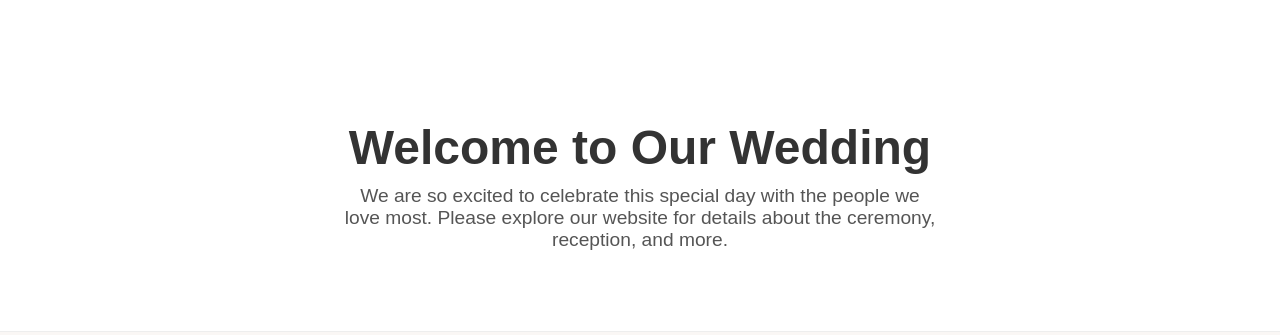
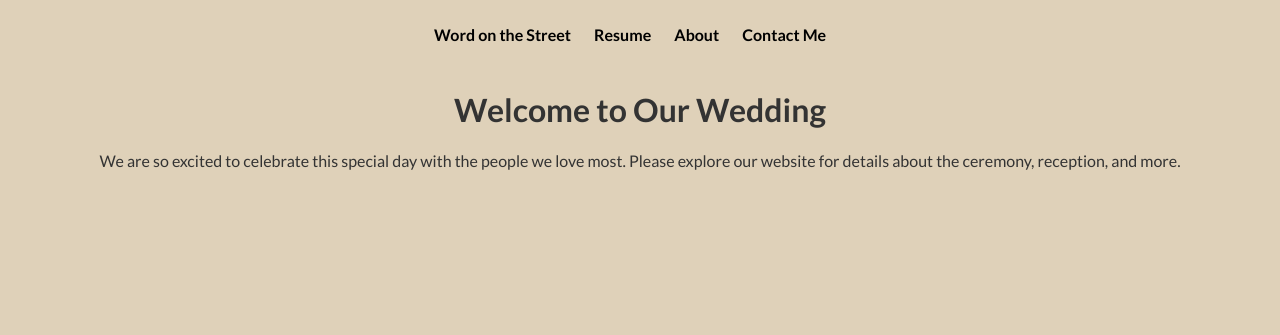
Before and after one commit to CarreonFamily/carreonfamily.github.io, a plain HTML site: page index.html in a window 1280 px wide. Drawn offline with Linux system fonts and the light colour scheme.

Commit message:
Cleaning up UI
Add Initial website bones

```diff
--- a/index.html
+++ b/index.html
@@ -4,39 +4,35 @@
   <meta charset="UTF-8" />
   <meta name="viewport" content="width=device-width, initial-scale=1.0" />
   <title>Our Wedding</title>
-  <style>
-    body {
-      font-family: Arial, sans-serif;
-      margin: 0;
-      padding: 0;
-      background: #faf7f5;
-      color: #333;
-      text-align: center;
-    }
-    .hero {
-      padding: 80px 20px;
-      background: #ffffff;
-      border-bottom: 1px solid #eee;
-    }
-    .hero h1 {
-      font-size: 3rem;
-      margin-bottom: 10px;
-    }
-    .hero p {
-      font-size: 1.2rem;
-      max-width: 600px;
-      margin: 0 auto;
-      color: #555;
-    }
-  </style>
+  <link rel="stylesheet" href="styles.css">
+
+  <link rel="preconnect" href="https://fonts.googleapis.com">
+  <link rel="preconnect" href="https://fonts.gstatic.com" crossorigin>
+  <link href="https://fonts.googleapis.com/css2?family=Lato:ital,wght@0,100;0,300;0,400;0,700;0,900;1,100;1,300;1,400;1,700;1,900&display=swap" rel="stylesheet">
+
 </head>
 <body>
-  <section class="hero">
-    <h1>Welcome to Our Wedding</h1>
-    <p>
-      We are so excited to celebrate this special day with the people we love most.
-      Please explore our website for details about the ceremony, reception, and more.
-    </p>
-  </section>
+  <div class="menu">
+    <div class="content">
+        <header class="header">
+                <div class="links">
+                    <h4><a href="wots.html">Word on the Street</a></h4>
+                    <h4>
+                        <!-- <input type="button" id="btn"> -->
+                        <a id="btn" href="Resume.pdf">Resume</a>
+                    </h4>
+                    <h4><a href="about.html">About</a></h4>
+                    <h4><a href="contact_me.html">Contact Me</a></h4>
+                </div>
+        </header>
+        <div class="intro">
+          <h1>Welcome to Our Wedding</h1>
+          <p>
+            We are so excited to celebrate this special day with the people we love most.
+            Please explore our website for details about the ceremony, reception, and more.
+          </p>
+        </div>
+    </div>
+</div>
 </body>
 </html>
--- /dev/null
+++ b/styles.css
@@ -0,0 +1,89 @@
+*{
+  font-family: 'Lato';
+}
+body {
+  margin: 0;
+  padding: 0;
+  background: #DFD1B9;
+  color: #333;
+  text-align: center;
+}
+a{
+  text-decoration: none;
+  color: black;
+}
+.links a:hover{
+  color: rgb(69, 69, 69);
+  opacity: .7;
+}
+.menu{
+  display: flex;
+  justify-content: center;
+  margin: auto;
+}
+
+.menu, h3{
+  padding: 0px 7px 0px 7px;
+}
+
+.header{
+  text-align: center;
+}
+
+.links h4{
+  display: inline-block;
+  margin: 25px 0px 25px 0px;
+  padding: 0px;
+}
+
+.links a{
+  margin-right: 20px;
+}
+
+.separator{
+  padding: 1px 0px 1px 0px;
+  margin:15px 0px 15px 0px;
+  border-bottom: 1px solid white;
+  border-top: 1px solid white;
+}
+
+.intro{
+  display: grid;
+  justify-content: center;
+}
+
+#welcome{
+  text-align: center;
+  font-size: xx-large;
+}
+
+.intro p{
+  text-align: center;
+  padding: 0px;
+  margin: 0px;
+}
+
+.intro img{
+  width: 240px;
+  border-radius: 25px;
+  display: block;
+  margin-left: auto;
+  margin-right: auto;
+  /* width: ; */
+}
+
+#scripture{
+  font-size: medium;
+}
+
+.header-2{
+  text-align: center;
+}
+
+.header-2 img{
+  display: flex;
+  justify-content:baseline;
+  rotate: 90deg;
+  width: 30px;
+  height: 30px;
+}
```
Also changed, not shown: 1 other file.
